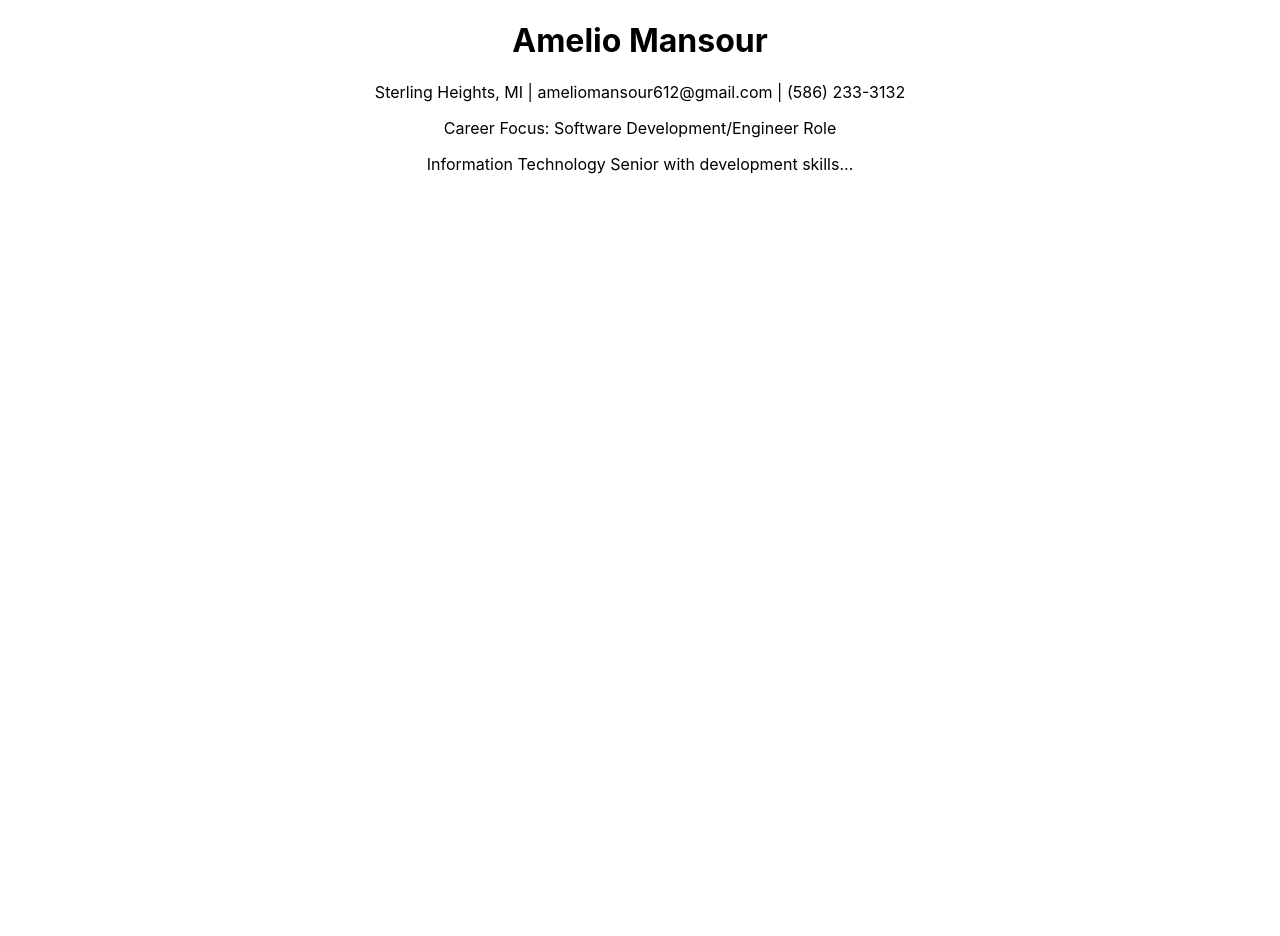
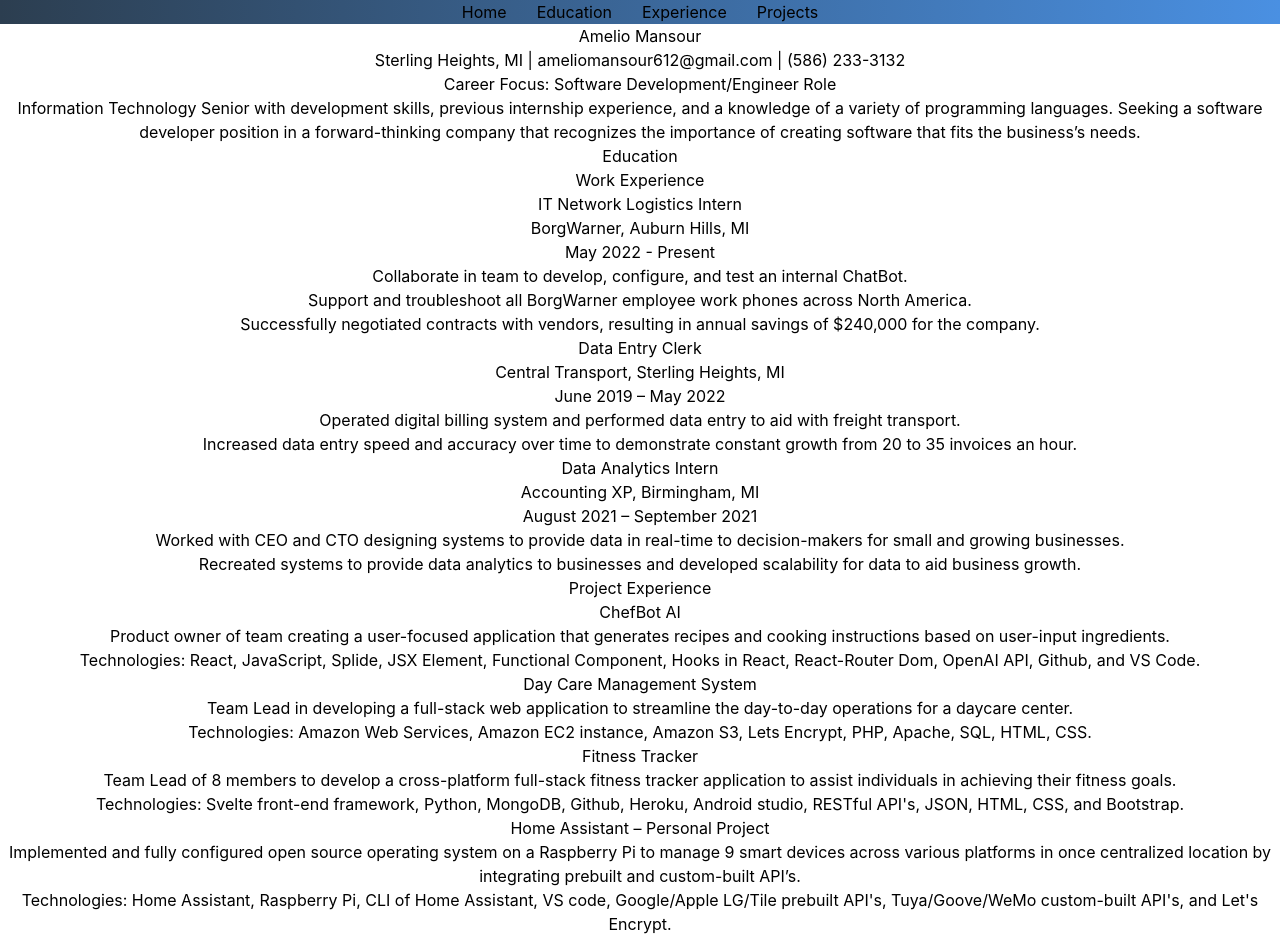
Before and after one commit to AmelioMansour/Resume-site, a React (Create React App) app: page / in a window 1280 px wide. Before the commit the page ends 800 px from the top, so only its background shows below. Built offline with nearby package versions, Linux system fonts and the light colour scheme.

Commit message:
added navbar

```diff
--- a/package.json
+++ b/package.json
@@ -6,16 +6,20 @@
     "@testing-library/jest-dom": "^5.17.0",
     "@testing-library/react": "^13.4.0",
     "@testing-library/user-event": "^13.5.0",
+    "autoprefixer": "^10.4.15",
+    "postcss": "^8.4.29",
     "react": "^18.2.0",
     "react-dom": "^18.2.0",
     "react-scripts": "5.0.1",
+    "tailwindcss": "^3.3.3",
     "web-vitals": "^2.1.4"
   },
   "scripts": {
     "start": "react-scripts start",
     "build": "react-scripts build",
     "test": "react-scripts test",
-    "eject": "react-scripts eject"
+    "eject": "react-scripts eject",
+    "build:css": "tailwindcss build src/tailwind.css -o src/index.css"
   },
   "eslintConfig": {
     "extends": [
--- /dev/null
+++ b/postcss.config.js
@@ -0,0 +1,6 @@
+module.exports = {
+    plugins: {
+      tailwindcss: {},
+      autoprefixer: {},
+    },
+  }
--- a/src/App.js
+++ b/src/App.js
@@ -1,28 +1,21 @@
-import logo from './logo.svg';
+
 import './App.css';
 
 import React from 'react';
-import { BrowserRouter as Router, Route, Routes } from 'react-router-dom';
-
 import Education from './components/Education';
 import Experience from './components/Experience';
 import Projects from './components/Projects';
 import Home from './components/Home';
+import NavBar from './components/NavBar';
 
 function App() {
   return (
     <div className="App">
-
-
-      <Router>
-        <Routes>
-          <Route path="/" element={<Home />} />
-          <Route path="/education" element={<Education />} />
-          <Route path="/experience" element={<Experience />} />
-          <Route path="/projects" element={<Projects />} />
-        </Routes>
-      </Router>
-
+      <NavBar />
+      <div id="home"><Home /></div> {/* Add the 'id' attribute */}
+      <div id="education"><Education /></div>
+      <div id="experience"><Experience /></div>
+      <div id="projects"><Projects /></div>
     </div>
   );
 }
--- a/src/components/Education.js
+++ b/src/components/Education.js
@@ -3,7 +3,7 @@ function Education() {
     return (
       <div>
         <h2>Education</h2>
-        <p> Bachelor of Science, Information Technology...</p>
+
       </div>
     );
   }
--- a/src/components/Home.js
+++ b/src/components/Home.js
@@ -6,7 +6,9 @@ function Home() {
       <h1>Amelio Mansour</h1>
       <p>Sterling Heights, MI | ameliomansour612@gmail.com | (586) 233-3132</p>
       <p>Career Focus: Software Development/Engineer Role</p>
-        <p>Information Technology Senior with development skills...</p>
+      <p>Information Technology Senior with development skills, previous internship experience, and a knowledge of a variety of
+        programming languages. Seeking a software developer position in a forward-thinking company that recognizes the
+        importance of creating software that fits the business’s needs.</p>
     </div>
   );
 }
--- /dev/null
+++ b/src/components/NavBar.js
@@ -0,0 +1,15 @@
+// NavBar.js
+import React from 'react';
+
+function NavBar() {
+    return (
+        <div className="navbar bg-blue-500 p-4 shadow-lg">
+            <a href="#home" className="nav-link text-white mx-2">Home</a>
+            <a href="#education" className="nav-link text-white mx-2">Education</a>
+            <a href="#experience" className="nav-link text-white mx-2">Experience</a>
+            <a href="#projects" className="nav-link text-white mx-2">Projects</a>
+        </div>
+    );
+}
+
+export default NavBar;
--- a/src/index.css
+++ b/src/index.css
@@ -1,3 +1,27 @@
+@import 'tailwindcss/base';
+@import 'tailwindcss/components';
+@import 'tailwindcss/utilities';
+
+
+/* NavBar container styles */
+.navbar {
+  background: linear-gradient(90deg, #2C3E50, #4A90E2);
+  transition: all 0.3s ease;
+}
+
+/* Link styles */
+.nav-link {
+  padding: 10px 15px;
+  border-radius: 5px;
+  transition: all 0.3s ease;
+}
+
+.nav-link:hover {
+  background-color: white;
+  color: #2C3E50;
+}
+
+
 body {
   margin: 0;
   font-family: -apple-system, BlinkMacSystemFont, 'Segoe UI', 'Roboto', 'Oxygen',
--- /dev/null
+++ b/tailwind.config.js
@@ -0,0 +1,8 @@
+/** @type {import('tailwindcss').Config} */
+module.exports = {
+  content: [],
+  theme: {
+    extend: {},
+  },
+  plugins: [],
+}
```
Also changed, not shown: src/setupTests.js (deleted, +0 -5 lines), src/logo.svg (deleted), 1 other file (tests, documents, lock files or other folders). Lines whose indentation alone changed are shown as unchanged.
